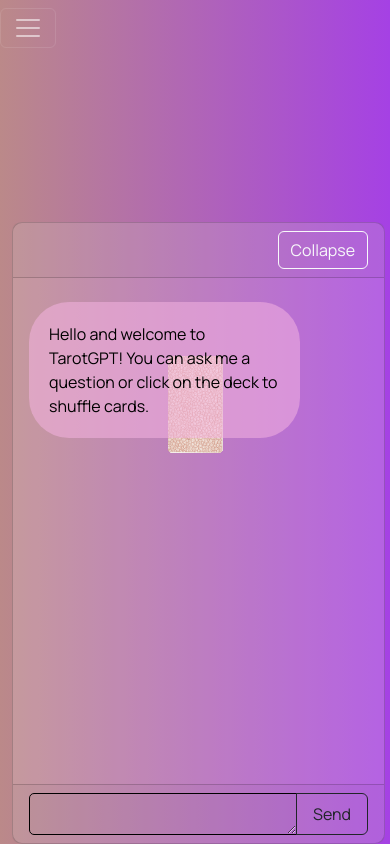
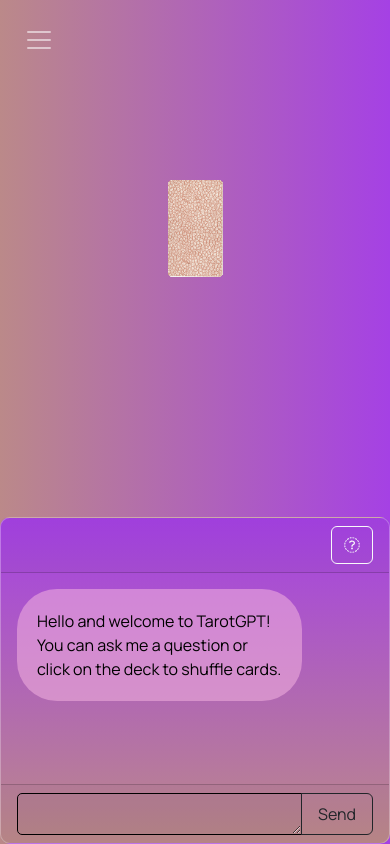
Before and after one commit to josephinedehaan/tarotGPT, a Flask app: page /reading in a window 390 px wide. Run offline with Flask 3, Linux system fonts and the light colour scheme; some libraries are stand-ins or nearby versions; grey boxes are pictures that could not be loaded.

Commit message:
front-end refinements

```diff
--- a/static/css/reading.css
+++ b/static/css/reading.css
@@ -17,7 +17,7 @@ main {
 
 .card-container {
     position: relative;
-    height: 600px;
+    height: 50vh;
     width: calc(var(--card-width) * (var(--num-cards) / 2) + var(--card-horizontal-space));
     display: grid;
     grid-template-columns: 1fr 1fr 1fr;
@@ -25,8 +25,8 @@ main {
     grid-template-areas: "a a a"
         "a a a"
         "a a a";
-    align-items: center;
     justify-items: center;
+    z-index: 1;
 }
 
 .card-pos-a {
@@ -77,12 +77,15 @@ main {
     border: 0px;
 }
 
+.initial-pos {
+    margin-top: 100px;
+}
+
 .img-fluid {
     max-width: 100%;
     height: auto;
     border-radius: 5px;
 }
-
 
 .card-inner {
     position: relative;
@@ -125,22 +128,29 @@ main {
 }
 
 .chatbot {
-    background-color: rgba(242, 231, 231, 0.2);
+    background: linear-gradient(360deg, rgb(187, 137, 137) 0%, rgb(165, 65, 228) 100%);
     position: fixed;
     bottom: 0;
     color: black;
     text-align: center;
+    border: 1px solid rgba(255, 255, 255, 0.267);
     border-radius: 10px;
-    margin-right: 5px;
+    margin-left: -12px;
+    width: 100vw;
+    z-index: 10;
 }
 
 .chatbot .card-header {
-    height: 8%;
+    /* height: 8%; */
+}
+
+.selected-card {
+    margin-left: -50px;
 }
 
 .chatbot .card-body {
     overflow-y: scroll;
-    height: 60vh;
+    height: 25vh;
     width: 100%;
 }
 
--- a/static/css/styles.css
+++ b/static/css/styles.css
@@ -19,6 +19,15 @@ body {
     font-family: Manrope;
 }
 
+.navbar {
+    height: 80px;
+}
+.navbar-toggler {
+    border: none;
+    /* make the navbar icon stick to the right when it's collapsed */
+    float: right;
+
+}
 
 .navbar-brand {
     padding-left: 10px;
--- a/static/js/index.js
+++ b/static/js/index.js
@@ -232,7 +232,6 @@ function loadGame() {
 // this gets called when the play game button is clicked.
 function startTarotReading() {
     if (!gameInProgress) {
-        alert('test')
         initializeNewReading()
         shuffleCards()
     }
@@ -279,6 +278,13 @@ function revealCard(card) {
     }
 }
 
+function removeInitialPosClass(){
+    cards.forEach((card) => {
+        card.classList.remove("initial-pos")
+    })
+}
+
+
 function removeShuffleCasses() {
     cards.forEach((card) => {
         card.classList.remove("shuffle-left")
@@ -309,6 +315,7 @@ function shuffleCards(card) {
     function shuffle() {
         animateShuffle(shuffleCount)
         if (shuffleCount == 250) {
+            removeInitialPosClass()
             clearInterval(id)
             shufflingInProgress = false
             removeShuffleCasses()
@@ -375,6 +382,10 @@ function createCard(cardItem) {
     // add class and id to card element
     addClassToElement(cardElem, 'tarot-card')
     addIdToElement(cardElem, cardItem.id)
+
+    // add initial card position class to card element
+    addClassToElement(cardElem, 'initial-pos')
+
 
     // adds card name as metadata ussing data-name=name to card element
     addCardNameToElement(cardElem, cardItem.cardName)
--- a/templates/index.html
+++ b/templates/index.html
@@ -63,8 +63,9 @@
 
   <script src="https://code.jquery.com/jquery-3.5.1.slim.min.js"></script>
   <script src="https://stackpath.bootstrapcdn.com/bootstrap/4.5.2/js/bootstrap.min.js"></script>
-  <script src="js/vanilla-tilt.js"></script>
+  <script src="static/js/vanilla-tilt.js"></script>
   <script src="js/script.js"></script>
+
 </body>
 
 </html>
--- a/templates/reading.html
+++ b/templates/reading.html
@@ -3,17 +3,20 @@
 
 <head>
   <meta charset="UTF-8">
-  <meta name="viewport" content="width=device-width, initial-scale=1.0">
+  <meta name="viewport" content="width=device-width, initial-scale=1, shrink-to-fit=no">
   <title>Tarot Reading Website</title>
   <link href="https://cdn.jsdelivr.net/npm/bootstrap@5.3.0/dist/css/bootstrap.min.css" rel="stylesheet">
   <link rel="stylesheet" href="/static/css/styles.css">
   <link rel="stylesheet" href="/static/css/reading.css">
+  <!-- Font Awesome icons (free version)-->
+  <script src="https://use.fontawesome.com/releases/v6.3.0/js/all.js" crossorigin="anonymous"></script>
 </head>
 
 <body>
   <!-- Navbar -->
   <nav class="navbar navbar-expand-md navbar-dark">
-    <button class="navbar-toggler" type="button" data-toggle="collapse" data-target="#navbarNav"
+    <div class="container-fluid">
+      <button class="navbar-toggler" type="button" data-toggle="collapse" data-target="#navbarNav"
       aria-controls="navbarNav" aria-expanded="false" aria-label="Toggle navigation">
       <span class="navbar-toggler-icon"></span>
     </button>
@@ -27,6 +30,8 @@
         </li>
       </ul>
     </div>
+    </div>
+
   </nav>
 
   <!-- Main contents  -->
@@ -66,21 +71,26 @@
             <div class="card-header">
               <!-- Buttons -->
               <div class="button-container">
-                <div class="reveal-cards-button-container">
-                  <button class="btn btn-outline-light reveal-cards" id="revealCards">Reveal Cards</button>
+                <div class="btn-group">
+                  <div class="reveal-cards-button-container">
+                    <button class="btn btn-outline-light reveal-cards" id="revealCards">Reveal</button>
+                  </div>
+                  <div class="reset-reading-button-container">
+                    <button class="btn btn-outline-light reset-reading" id="resetReading">Reset</button>
+                  </div>
                 </div>
-                <div class="reset-reading-button-container">
-                  <button class="btn btn-outline-light reset-reading" id="resetReading">Reset Reading</button>
+                <h2 class="selected-card"><span class="badge"></span></h2>
+
+                <div class="minimize-button">
+                  <button class="btn btn-outline-light" type="button" data-toggle="collapse" data-target="#collapseExample"  aria-controls="collapseExample">
+                    <i class="fa-regular fa-angle-down"></i></button>
                 </div>
-                <button class="btn btn-outline-light" type="button" data-toggle="collapse" data-target="#collapseExample" aria-expanded="true" aria-controls="collapseExample">
-                 Collapse</button>
               </div>
             </div>
 
             <div class="collapse show" id="collapseExample">
               <div class="card-body">
                 <span id="output"></span>
-                <h2 class="selected-card"><span class="badge"></span></h2>
                 <div class="reading-text">
                   <p class="gptText">Hello and welcome to TarotGPT! You can ask me a question or click on the deck to shuffle cards.</p>
                 </div>
```
Also changed, not shown: other parts of static/css/reading.css (+61 -4 lines).
